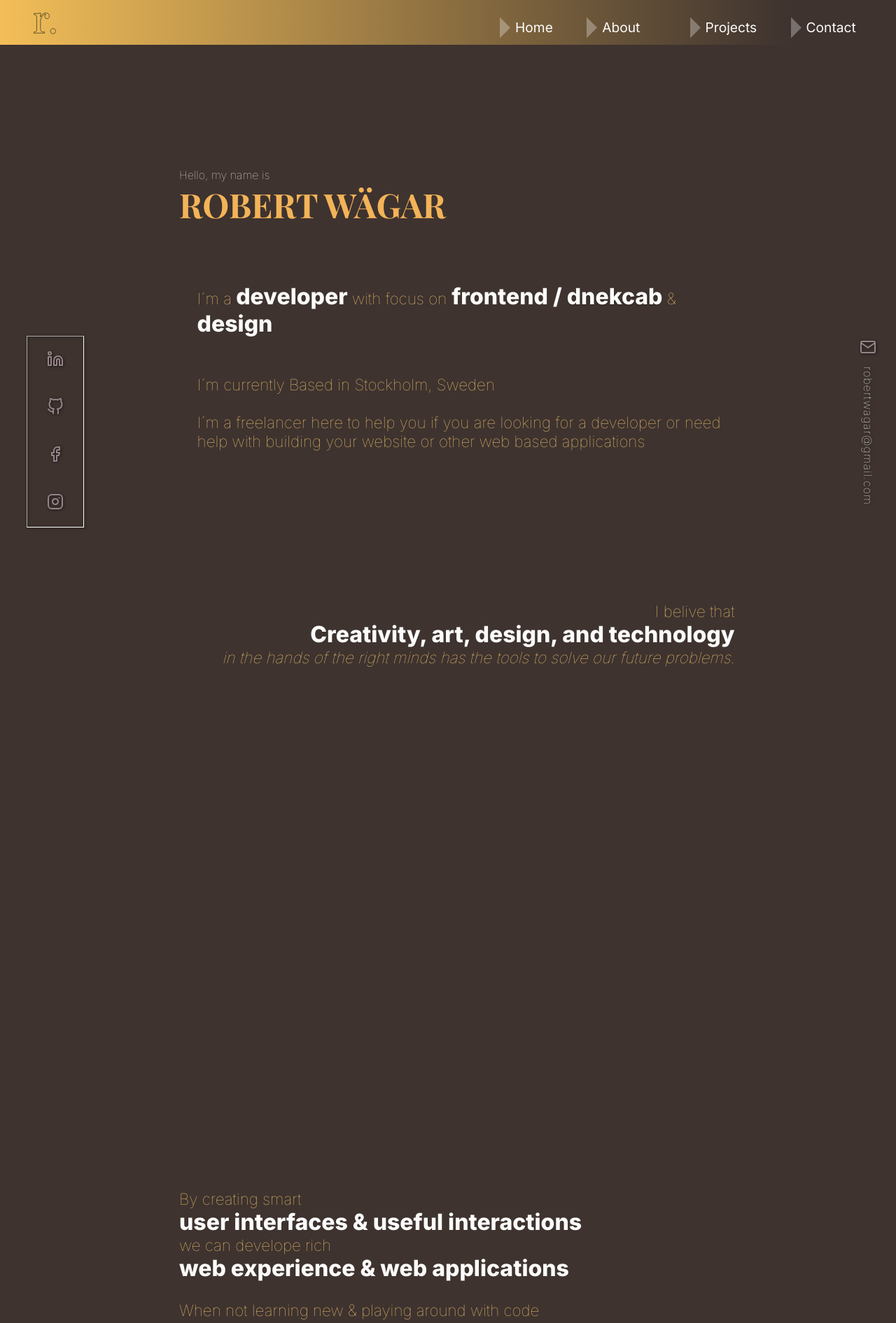
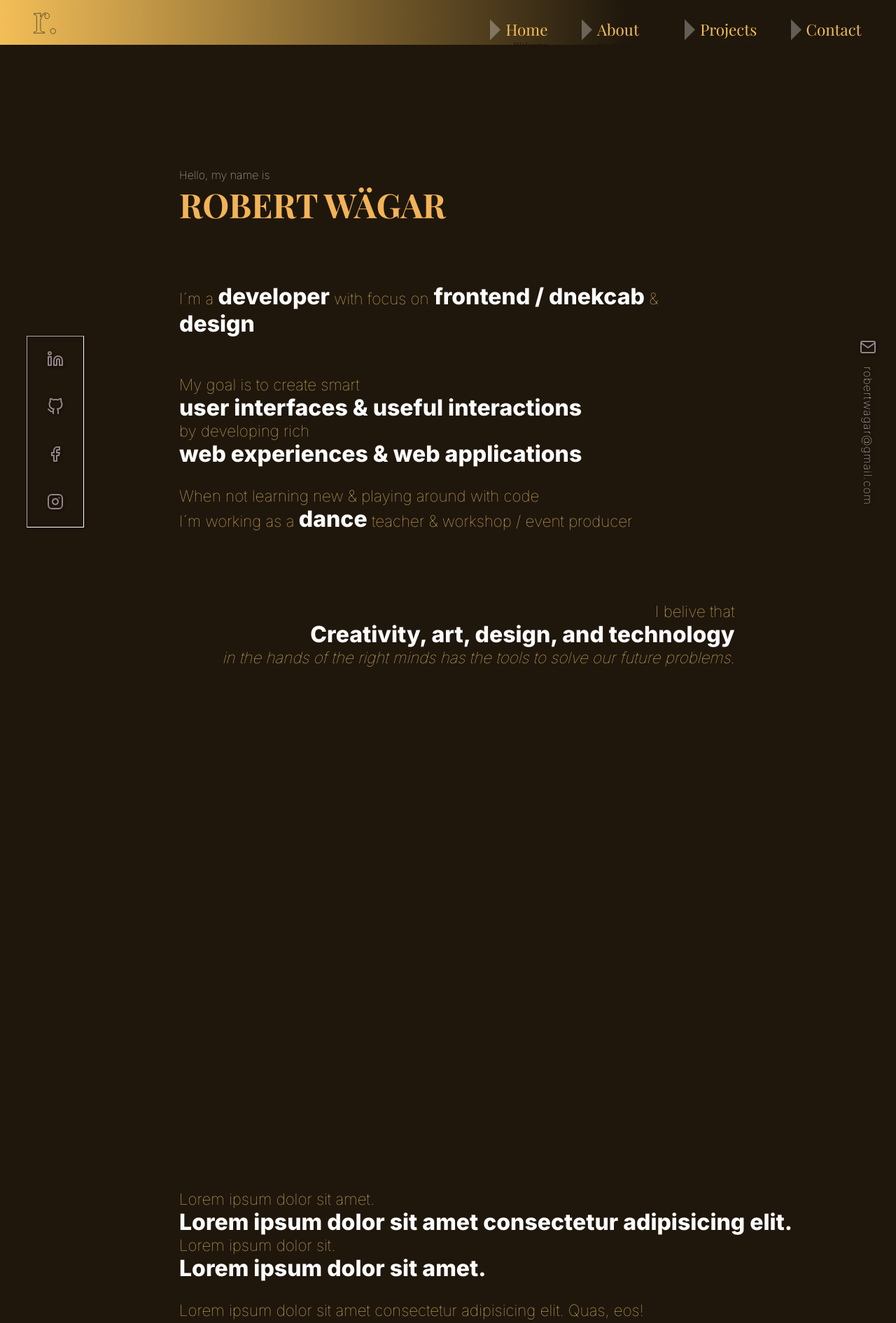
Before and after one commit to robonexx/portfolio_clean_version-main, a React (Create React App) app: page / in a window 1280 px wide. Shown: the top 1891 px of the page at 70% size. Built offline with nearby package versions, Linux system fonts and the light colour scheme.

Commit message:
after some feedback, i fixed positioning on the texts, changed nav font and placement

```diff
--- a/src/components/Nav/nav.scss
+++ b/src/components/Nav/nav.scss
@@ -5,7 +5,7 @@
     background: linear-gradient(
       90deg,
       #f3be58 0%,
-      #3E332F 88%
+      #1f170c 70%
     );
     height: 8vh;
     width: 100vw;
@@ -34,6 +34,7 @@
     margin: 0 1.2rem;
 
 
+
     &::after {
         border-right: solid 15px transparent;
          border-left: solid  15px #fff;
@@ -49,10 +50,11 @@
   }
   .nav-links {
         padding: 1.7rem 1rem;
-        font-size: 1.2rem;
+        font-size: 1.4rem;
         font-family: 'Inter', sans-serif;
+        font-family: 'Playfair Display', sans-serif;
         text-decoration: none;
-        color: #FCFCFB;
+        color: #f3be58;
         transition: all 0.3s ease-in-out;
 
         small {
@@ -61,9 +63,8 @@
             font-family: Cambria, Cochin, Georgia, Times, 'Times New Roman', serif;
             font-weight: 100;
             text-align: right;
-            color: #323720;
+            color: #1f170c;
             transition: all 0.3s ease-in-out;
-            opacity: 0;
         }
   }
 
@@ -116,7 +117,7 @@
       flex-direction: column;
       width: 100vw;
       height: 100vh;
-      padding: 0 0 10vh 15%;
+      padding: 0 0 10vh 5%;
       position: absolute;
       top: 8vh;
       left: -110%;
@@ -130,7 +131,7 @@
         background: linear-gradient(
             90deg,
             #f3be58 0%,
-            #3E332F 88%
+            #1f170c 70%
           );
       left: 0;
       opacity: 1;
@@ -145,18 +146,27 @@
         position: relative;
         width: 45%;
 
+        .nav-links {
+          position: relative;
+          width: 80%;
+          transition: all 0.6s ease;
+          color: #1f170c;
+
+          &:hover {
+            color: #FCFCFB;
+
+            &::after {
+              border-left: solid 15px #1f170c;
+              opacity: 1;
+          }
+          }
+      }
+
+
         small {
           opacity: 0;
         }
     }
-    }
-
-
-
-    .nav-links {
-        position: relative;
-        width: 80%;
-        transition: all 0.6s ease;
     }
 
     .menu-icon {
--- a/src/main.scss
+++ b/src/main.scss
@@ -10,5 +10,5 @@ body {
     width: 100vw;
     height: 100%;
     overflow-x: hidden;
-    background-color: #3E332F;
+    background-color: #1f170c;
 }
--- a/src/pages/Home/Home.js
+++ b/src/pages/Home/Home.js
@@ -31,8 +31,14 @@ const Home = () => {
           I´m a <b>developer</b> with focus on
           <b> frontend / </b> <small> backend</small> & <b>design</b><br />
           <br/><br/>
-          I´m currently Based in Stockholm, Sweden <br /><br/>
-          I´m a freelancer here to help you if you are looking for a developer or need help with building your website or other web based applications
+          <h2>
+          My goal is to create smart <br />
+          <b>user interfaces & useful interactions</b> <br />
+          by developing rich <br />
+          <b>web experiences & web applications</b> <br /><br />
+          When not learning new & playing around with code<br/>
+          I´m working as a <b>dance</b> teacher & workshop / event producer
+        </h2>
         </h2>
       </motion.section>
 
@@ -46,12 +52,12 @@ const Home = () => {
       </section>
       <section className="home-section-bottom" >
         <h2>
-          By creating smart <br />
-          <b>user interfaces & useful interactions</b> <br />
-          we can develope rich <br />
-          <b>web experience & web applications</b> <br /><br />
-          When not learning new & playing around with code<br/>
-          I´m working as a <b>dance</b> teacher & workshop / event producer
+          Lorem ipsum dolor sit amet. <br />
+          <b>Lorem ipsum dolor sit amet consectetur adipisicing elit.</b> <br />
+          Lorem ipsum dolor sit. <br />
+          <b>Lorem ipsum dolor sit amet.</b> <br /><br />
+          Lorem ipsum dolor sit amet consectetur adipisicing elit. Quas, eos!<br/>
+          Lorem ipsum dolor sit.<b>Lorem.</b> Lorem ipsum dolor sit amet consectetur.
         </h2>
 
       </section>
--- a/src/pages/Home/home.scss
+++ b/src/pages/Home/home.scss
@@ -53,7 +53,6 @@
 .home-section-top {
     position: relative;
     top: 40vh;
-    left: 2vw;
     text-align: left;
     width: 60%;
     margin: 0 auto;
```
